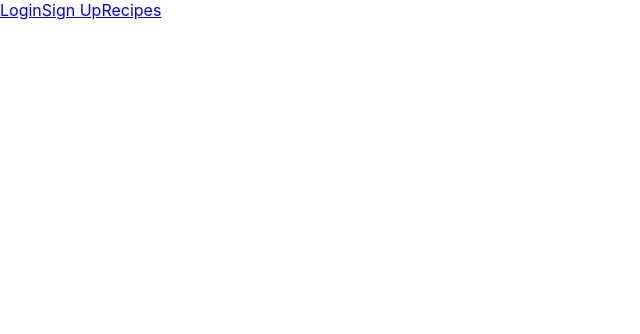
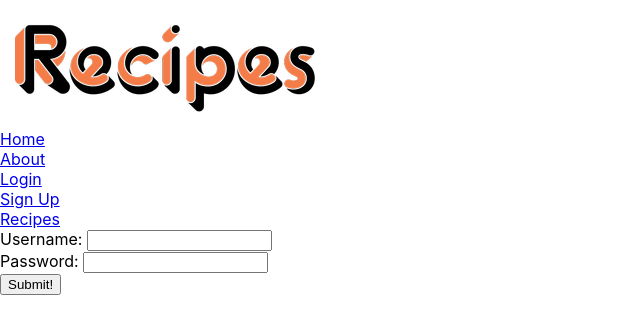
Before and after one commit to secret-family-recipes-cookbook-4/Front-End, a React (Create React App) app in the folder secret-family-recipes-cookbook-4/: page / in a window 1280 px wide. Shown: the top 334 px of the page, without its empty margins (0-640 px from the left). Built offline with nearby package versions, Linux system fonts and the light colour scheme.

Commit message:
imported logo and created a navigation component

```diff
--- a/secret-family-recipes-cookbook-4/package.json
+++ b/secret-family-recipes-cookbook-4/package.json
@@ -10,6 +10,7 @@
     "bootstrap": "^4.4.1",
     "formik": "^2.1.4",
     "react": "^16.13.0",
+    "react-bootstrap": "^1.0.0-beta.17",
     "react-dom": "^16.13.0",
     "react-icons": "^3.9.0",
     "react-redux": "^7.2.0",
--- a/secret-family-recipes-cookbook-4/src/App.js
+++ b/secret-family-recipes-cookbook-4/src/App.js
@@ -1,9 +1,10 @@
 import React from "react";
-import { Route, Link, Switch } from "react-router-dom";
+import { Route, Switch } from "react-router-dom";
 import PrivateRoute from "./components/PrivateRoute";
 import RegistrationForm from "./components/RegistrationForm";
 import RecipeForm from "./components/RegistrationForm";
 import LoginForm from "./components/LoginForm";
+import Navigation from "./components/Navigation";
 
 import "./App.css";
 
@@ -11,14 +12,14 @@ function App() {
   return (
     <main>
       <div>
-        <Link to="/login">Login</Link>
-        <Link to="/registrationForm">Sign Up</Link>
-        <Link to="/recipes">Recipes</Link>
+        <Navigation />
       </div>
       <Switch>
         <PrivateRoute exact path="/recipes" component={RecipeForm} />
+        <Route path="/login" component={LoginForm} />
         <Route path="/registrationForm" component={RegistrationForm} />
-        <Route path="/login" component={LoginForm} />
+        <Route component={LoginForm} />
+        <Route component={RegistrationForm} />
       </Switch>
     </main>
   );
--- /dev/null
+++ b/secret-family-recipes-cookbook-4/src/components/Navigation.js
@@ -0,0 +1,30 @@
+import React from "react";
+import { Link } from "react-router-dom";
+import Recipes from "../Logo/Recipes.jpg";
+
+const Navigation = () => {
+  return (
+    <div>
+      <div>
+        <img src={Recipes}/>
+      </div>
+      <div>
+        <Link to="/">Home</Link>
+      </div>
+      <div>
+        <Link to="/about">About</Link>
+      </div>
+      <div>
+        <Link to="/login">Login</Link>
+      </div>
+      <div>
+        <Link to="/registrationForm">Sign Up</Link>
+      </div>
+      <div>
+      <Link to="/recipes">Recipes</Link>
+      </div>
+    </div>
+  );
+}
+
+export default Navigation;
```
Also changed, not shown: secret-family-recipes-cookbook-4/src/components/Header.js (deleted, +0 -23 lines), secret-family-recipes-cookbook-4/src/Logo/Recipes.jpg (added), 1 other file (tests, documents, lock files or other folders).
